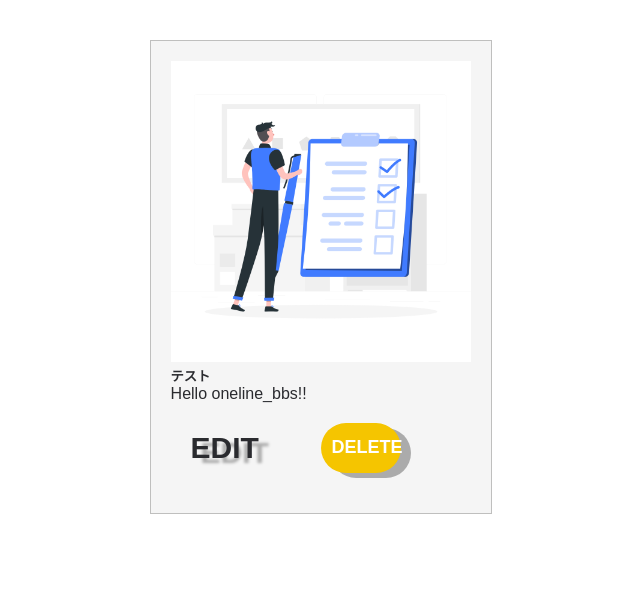
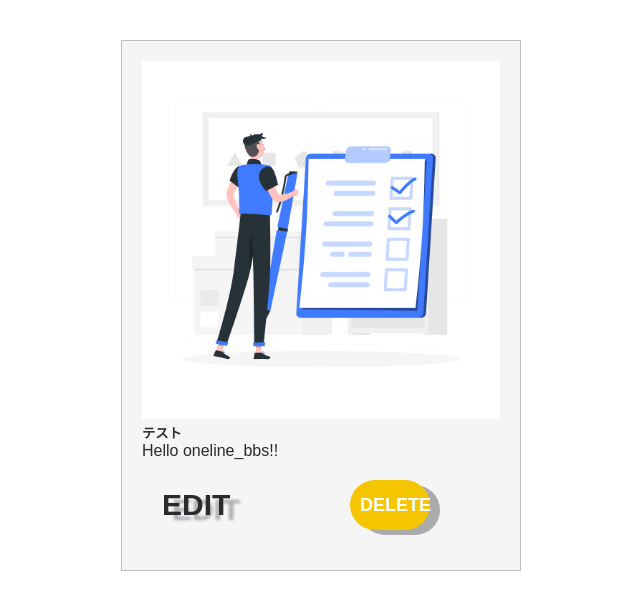
Before and after one commit to Mkk818/todo_team_practice_copy, a PHP site: page / in a window 1280 px wide. Shown: the part 74-684 px from the top of the page, without its empty margins (319-959 px from the left). Run offline with PHP 8.4, Linux system fonts and the light colour scheme; data comes from the database, SQL or seed files in the repository.

Commit message:
no message

```diff
--- a/style.css
+++ b/style.css
@@ -97,7 +97,7 @@ header, .text-right {
     flex-wrap: wrap;
 }
 .card {
-    width: calc(100% / 3.5);
+    width: calc(100% / 3);
     height: 80%;
     border: 1px solid #bfbfbe;
     padding: 20px;
```
